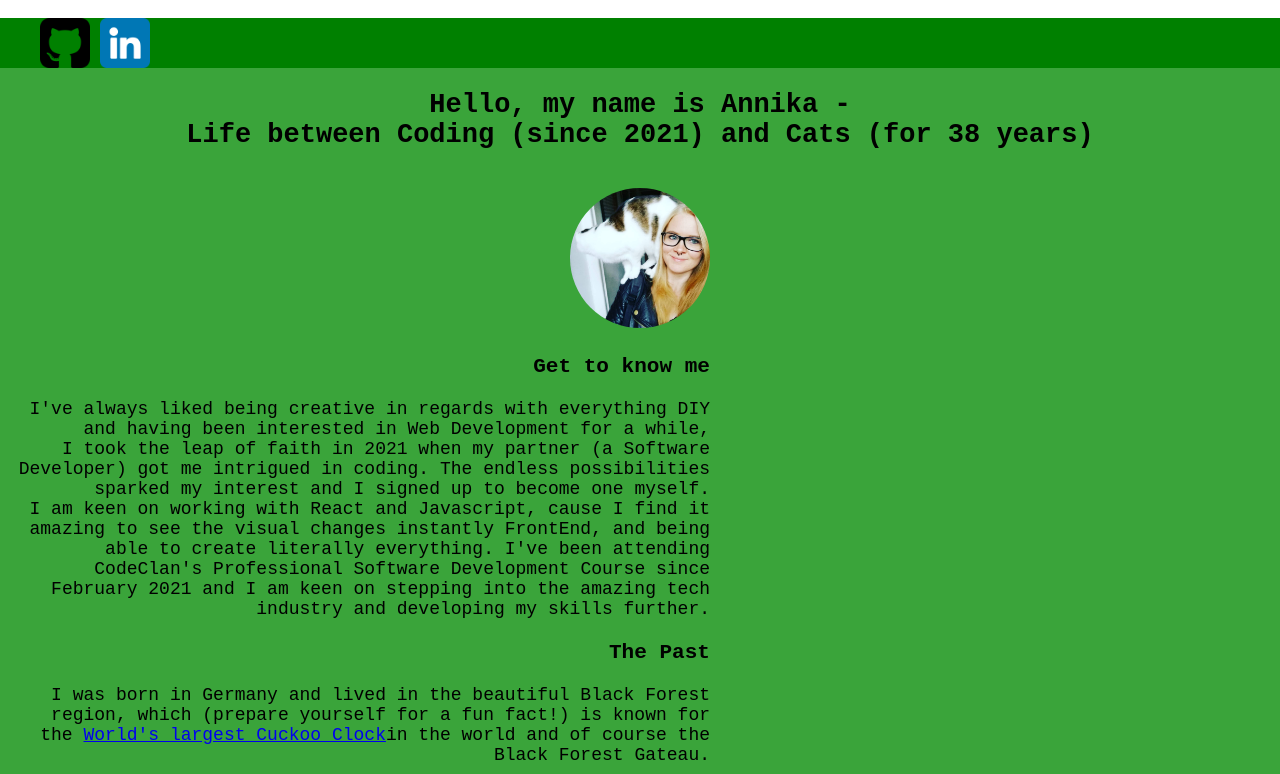
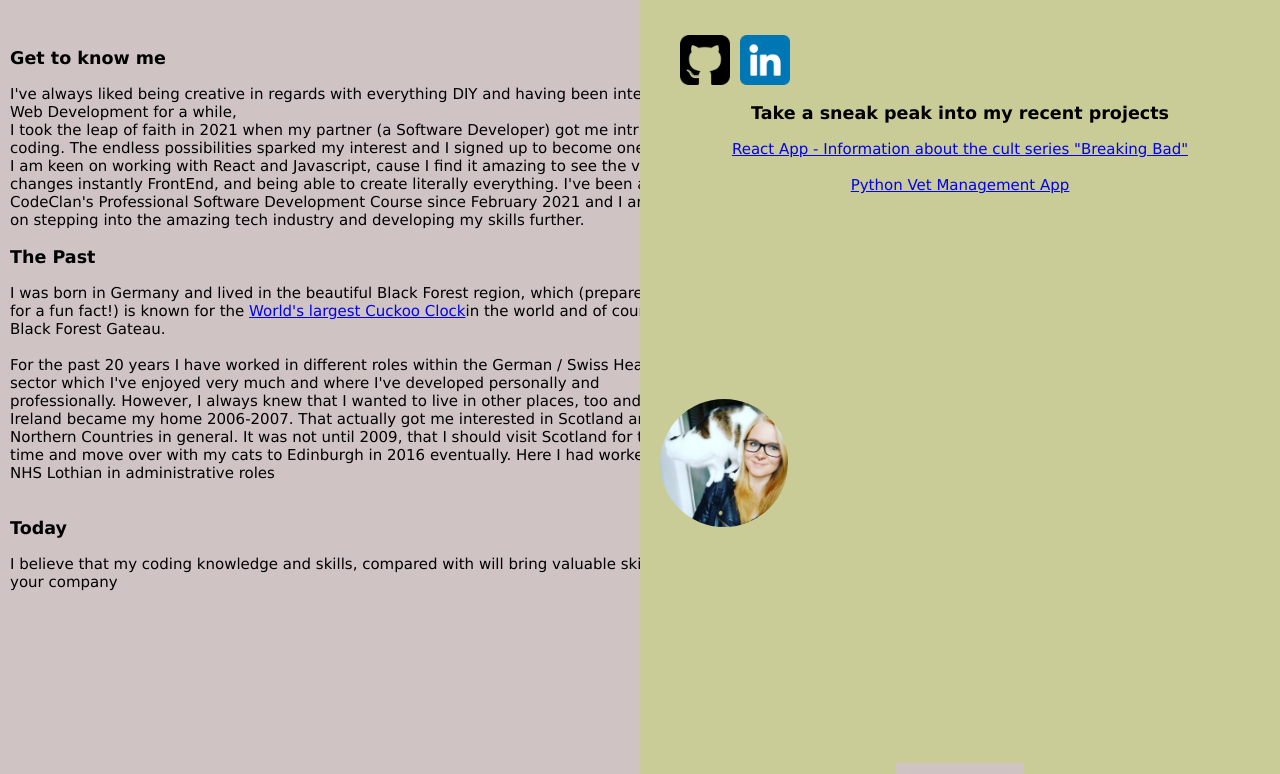
Before and after one commit to AnnikaNeumann/annikaneumann.github.io, a React (Create React App) app: page / in a window 1280 px wide. Shown: the top 774 px of the page. Built offline with nearby package versions, Linux system fonts and the light colour scheme.

Commit message:
split screen

```diff
--- a/src/App.css
+++ b/src/App.css
@@ -1,17 +1,18 @@
 .App {
   text-align: center;
-  background-color: rgb(58, 164, 58);
-  /* background: scroll; */
-  font-family: monospace;
-  font-size: 18px;
+  background-color: rgb(206, 211, 206);
+
+
+  font-family:'Lucida Sans', 'Lucida Sans Regular', 'Lucida Grande', 'Lucida Sans Unicode', Geneva, Verdana, sans-serif;
+  font-size: 15px;
 
 
 }
 
 .header{
-  background-color: green;
   text-align: center;
   height: 50px;
+  /* position:; */
 }
 
 li {
@@ -37,11 +38,13 @@ h1{
 }
 
 .logoImage{
-  border-radius: 50%;
+  border-radius: 70%;
   width: 20%;
-  display:right;
+  display:flex;
   margin-left: 20px;
   margin-top: 5px;
+  position: relative;
+  top:200px;
 }
 
 
@@ -49,7 +52,7 @@ h1{
   display: flex;
   align-content: center;
   padding: 10px;
-  text-align: right;
+  text-align: left;
   width: 700px;
   height: auto;
 }
@@ -63,13 +66,45 @@ h1{
 
 }
 
-.Projects{
 
-
-
+.Footer{
+  background-color: rgb(207, 195, 195);
+  font-size: 10px;
+  position: fixed;
+  left: 70%;
+  bottom: 0%;
+  text-align: center;
 }
 
-.Footer{
-  background-color: white;
-  font-size: 15px;
+/* Split the screen in half */
+.split {
+  height: 100%;
+  width: 50%;
+  position: fixed;
+  z-index: 1;
+  top: 0;
+  overflow-x: hidden;
+  padding-top: 20px;
 }
+
+/* Control the left side */
+.left {
+  left: 0;
+  background-color: rgb(207, 195, 195);
+}
+
+.right {
+  right: 0;
+  background-color: rgb(202, 204, 152);
+}
+
+/* If you want the content centered horizontally and vertically */
+.centered {
+  position: absolute;
+  top: 50%;
+  left: 50%;
+  transform: translate(-50%, -50%);
+  text-align: center;
+}
+
+/* Style the image inside the centered container, if needed */
--- a/src/components/About.js
+++ b/src/components/About.js
@@ -1,15 +1,13 @@
 import React from "react";
-
 
 const About = () =>{
 
 
     return(
-
+        <div className="split left">
         <div className="about">
 
         <section>
-        <img className="logoImage" src={require("../images/annika.jpg")} alt='Annika'/>
 
         <p><h3>Get to know me</h3>I've always liked being creative in regards with everything DIY and having been interested in Web Development for a while,<br></br>
         I took the leap of faith in 2021 when my partner (a Software Developer) got me intrigued in coding.
@@ -23,6 +21,8 @@ const About = () =>{
 
         </section>
         </div>
+        </div>
+
 
     )
 
@@ -34,4 +34,5 @@ const About = () =>{
 
 
 
+
 export default About;
--- a/src/components/Footer.js
+++ b/src/components/Footer.js
@@ -4,7 +4,7 @@ const Footer = () =>{
 
     return(
         <div className="Footer">
-            <h3>Planned and created with React, Javascript and Css (2022)</h3>
+            <h3>© by Annika (2022)</h3>
         </div>
     )
 }
--- a/src/components/Header.js
+++ b/src/components/Header.js
@@ -5,9 +5,6 @@ import About from "./About";
 
 const Header = () => {
 
-    // const handleClick = function(){
-    //     onClick(handleClick)
-    // }
 
     return (
         <div className="header">
--- a/src/components/Projects.js
+++ b/src/components/Projects.js
@@ -1,8 +1,15 @@
 import React from 'react';
+import Footer from './Footer';
+import Header from './Header';
 const Projects = () =>{
 
 
     return(
+        <>
+
+        <div className="split right">
+        <Header/>
+
         <div className="Projects">
         <h3>Take a sneak peak into my recent projects</h3>
         <a href='https://github.com/AnnikaNeumann/1st-Project-Vet-Management-App.git'>React App - Information about the cult series "Breaking Bad"</a>
@@ -10,6 +17,13 @@ const Projects = () =>{
 
         <a href='https://github.com/AnnikaNeumann/1st-Project-Vet-Management-App.git'>Python Vet Management App</a>
         </div>
+        <img className="logoImage" src={require("../images/annika.jpg")} alt='Annika'/>
+
+        <Footer/>
+        </div>
+        </>
+
+
     )
 }
 
@@ -18,9 +32,4 @@ const Projects = () =>{
 
 
 
-
-
-
-
-
 export default Projects;
--- a/src/container/PortfolioContainer.js
+++ b/src/container/PortfolioContainer.js
@@ -17,7 +17,6 @@ const PortfolioContainer = () =>{
         <About/>
         <br></br>
         <Projects/>
-        <Footer/>
         </>
 
     )
--- a/src/context/PortfolioContext.js
+++ b/src/context/PortfolioContext.js
@@ -1,5 +1,5 @@
-import React, {createContext} from 'react'
+// import React, {createContext} from 'react'
 
-const PortfolioContext = createContext();
+// const PortfolioContext = createContext();
 
-export default PortfolioContext;
+// export default PortfolioContext;
```
